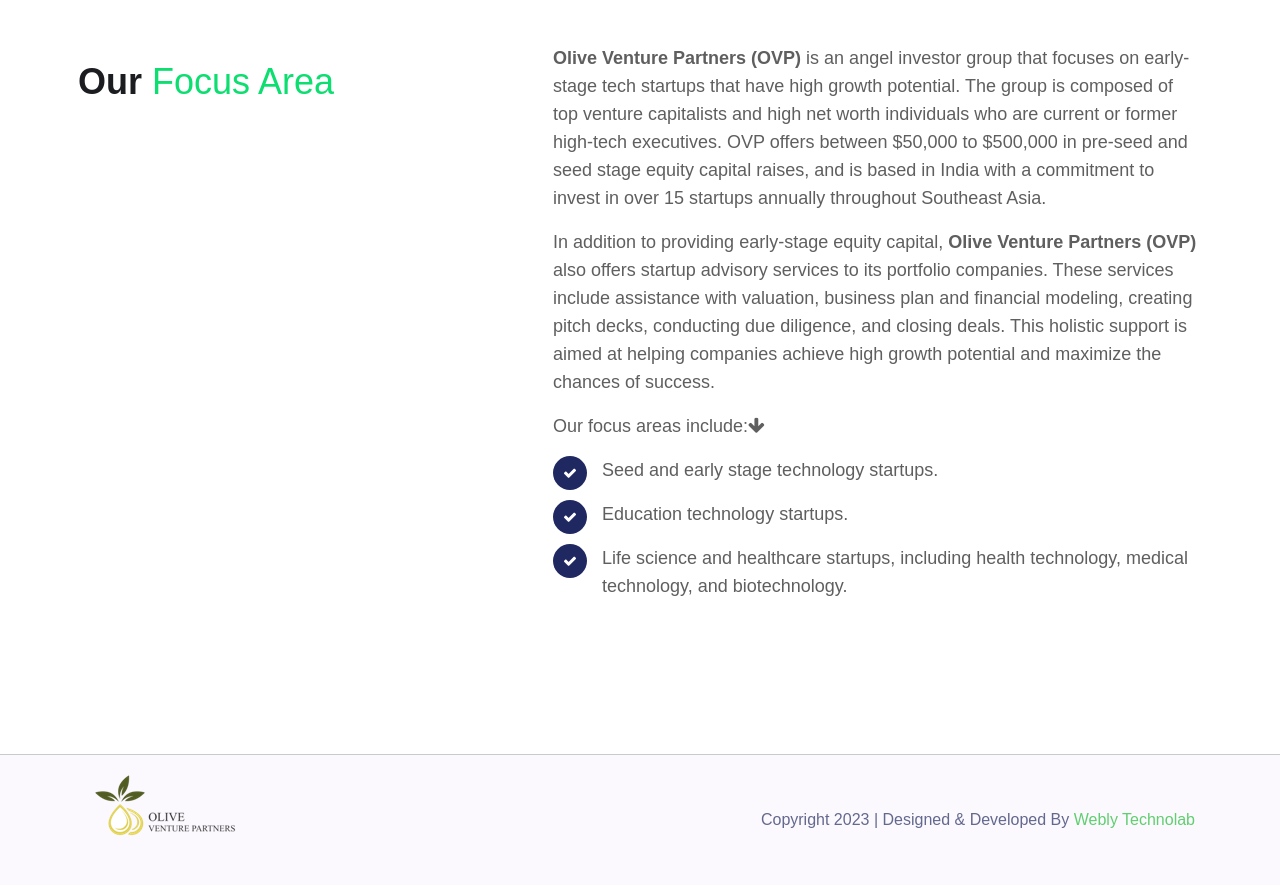
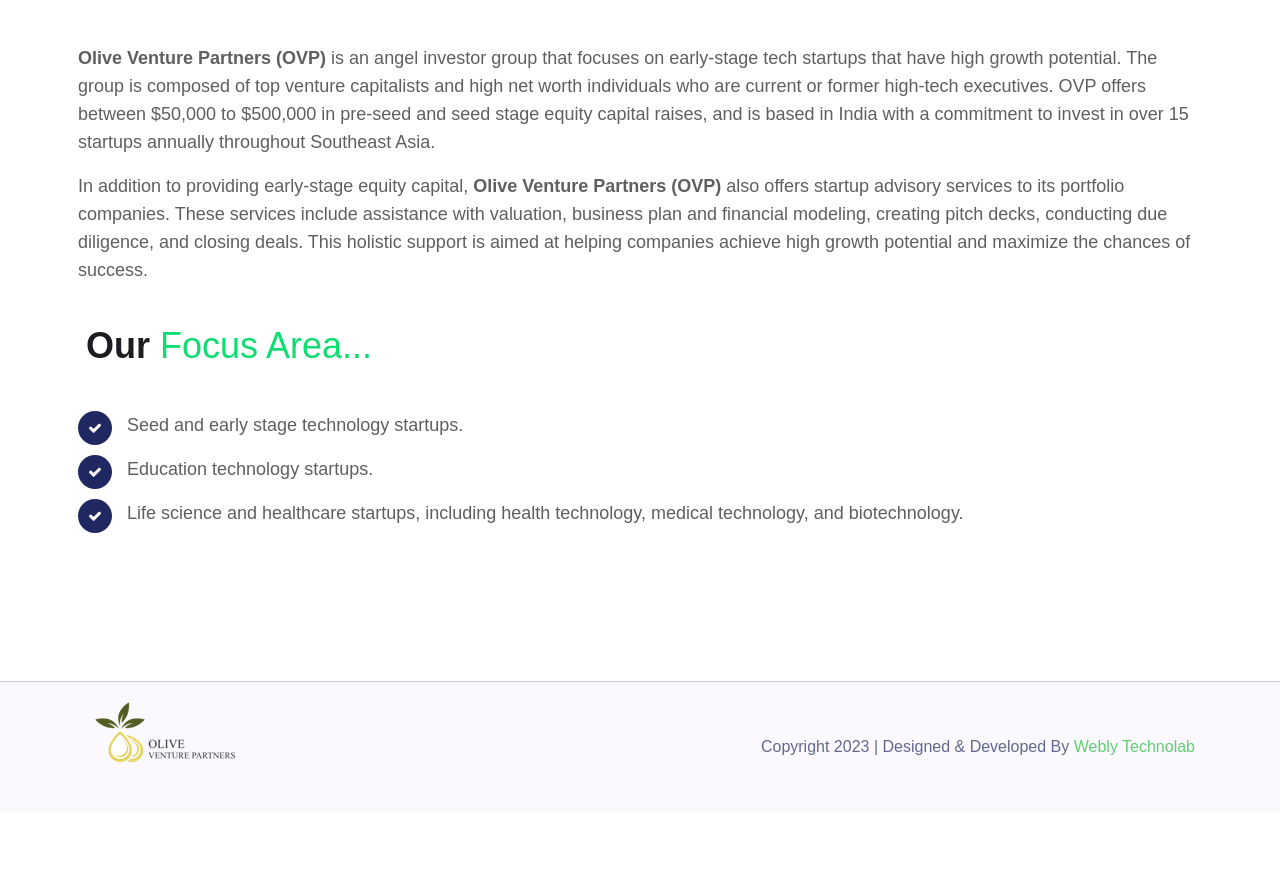
Before and after one commit to anshagarwal012/naresh, a PHP site: page /whoweare.php in a window 1280 px wide. Shown: the part 94-979 px from the top of the page. After the commit the page ends 857 px from the top, so only its background shows below. Run offline with PHP 8.4, Linux system fonts and the light colour scheme.

Commit message:
update site

```diff
--- a/contact.php
+++ b/contact.php
@@ -17,7 +17,9 @@ require('header.php');
                 <div class="contact-form">
                     <form action="#" class="card">
                         <div class="head">
-                            <h3 class="text-center">Get In touch</h3>
+                            <div class="head p-2">
+                                <h3 class=" text-center">Get In<span> Touch</span></h3>
+                            </div>
                         </div> <input type="text" placeholder="Enter Your Name">
                         <input type="email" placeholder="Enter Your Email">
                         <input type="tel" placeholder="Enter Your Phone">
@@ -52,7 +54,7 @@ require('header.php');
                                         <div class="head">
                                             <h3 class="">Office</h3>
                                         </div>
-                                        <p>H9/5, Malviya Nagar, Delhi - 110016</p>
+                                        <p>H- 9/5, Malviya Nagar, South Delhi, India - 110016</p>
                                     </div>
                                 </div>
                             </li>
--- a/team.php
+++ b/team.php
@@ -7,7 +7,9 @@ require('header.php');
         <div class="row">
             <div class="col-md-8 offset-md-2">
                 <div class="section-title text-center">
-                    <h2>Our Expert Team Member</h2>
+                    <div class="head p-2">
+                        <h3 class="pt-3">Our Expert <span>Team Member</span></h3>
+                    </div>
                     <p>We are a group of individuals with a passion for entrepreneurship.</p>
                 </div>
             </div>
@@ -28,7 +30,7 @@ require('header.php');
             </div>
             <div class="col-md-4">
                 <div class="single-team">
-                <div class="single-team1">
+                    <div class="single-team1">
                         <img class="mx-auto" src="assets/img/naresh.jpeg" alt="">
                         <div class="overlay mx-auto"></div>
                     </div>
--- a/whoweare.php
+++ b/whoweare.php
@@ -6,17 +6,22 @@ require('header.php');
     <div class="container">
         <div class="section-padding">
             <div class="row">
-                <div class="col-md-5 head p-2">
+                <!-- <div class="col-md-5 head p-2">
                     <h3 class="pt-3">Our <span>Focus Area</span></h3>
-                </div>
-                <div class="col-md-7 para p-2">
+                </div> -->
+                <div class="col-md-12 para p-2">
                     <div class="single-posts">
                         <div class="entry-content">
                             <p><strong>Olive Venture Partners (OVP)</strong> is an angel investor group that focuses on early-stage tech startups that have high growth potential. The group is composed of top venture capitalists and high net worth individuals who are current or former high-tech executives. OVP offers between $50,000 to $500,000 in pre-seed and seed stage equity capital raises, and is based in India with a commitment to invest in over 15 startups annually throughout Southeast Asia.</p>
 
                             <p>In addition to providing early-stage equity capital, <strong>Olive Venture Partners (OVP)</strong> also offers startup advisory services to its portfolio companies. These services include assistance with valuation, business plan and financial modeling, creating pitch decks, conducting due diligence, and closing deals. This holistic support is aimed at helping companies achieve high growth potential and maximize the chances of success.</p>
                             <!-- <blockquote> -->
-                            <p>Our focus areas include:<i class="fa fa-arrow-down" aria-hidden="true"></i></p>
+                            <p>
+                            <div class="head p-2">
+                                <h3 class="pt-3">Our <span>Focus Area...</span></h3>
+                            </div>
+                            <!-- <i class="fa fa-arrow-down" aria-hidden="true"></i> -->
+                            </p>
                             <!-- </blockquote> -->
                             <div class="dicover-list">
                                 <ul>
```
